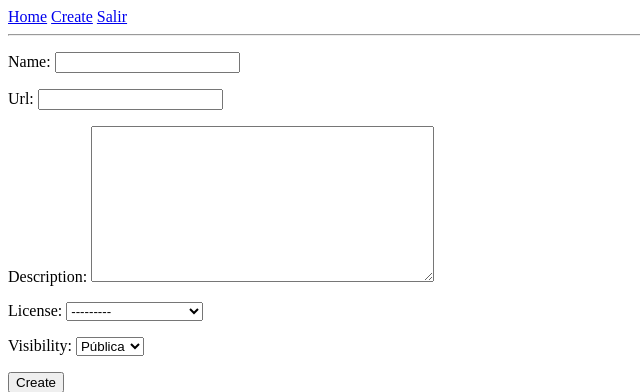
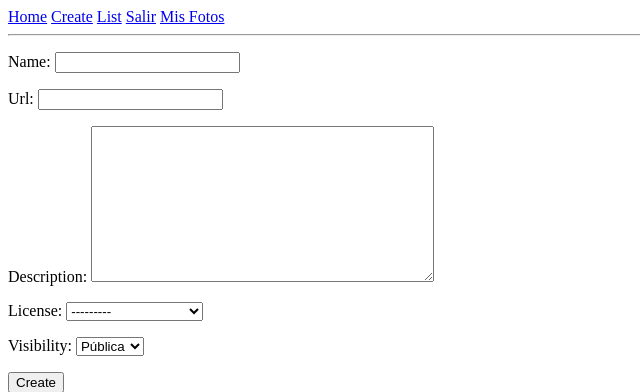
Before and after one commit to Charliejms/djago2.0, a Django app: page /photo/create/ in a window 1280 px wide. Shown: the top 392 px of the page, without its empty margins (0-640 px from the left). Run offline with Django 3.2, Linux system fonts and the light colour scheme; the visitor is signed in with stand-in values (Sample User, id 1).

Commit message:
Add url list photos

```diff
--- a/templates/base.html
+++ b/templates/base.html
@@ -8,8 +8,10 @@
 <nav>
     <a href="{% url 'home' %}">Home</a>
     <a href="{% url 'photo_create' %}">Create</a>
+    <a href="{% url 'photo_list' %}">List</a>
     {% if  user.is_authenticated %}
         <a href="{% url 'user_logout' %}"> Salir</a>
+        <a href="{% url 'user_photos' %}">Mis Fotos</a>
     {% else %}
         <a href="{% url 'user_login' %}"> Entrar</a>
     {% endif %}
```
